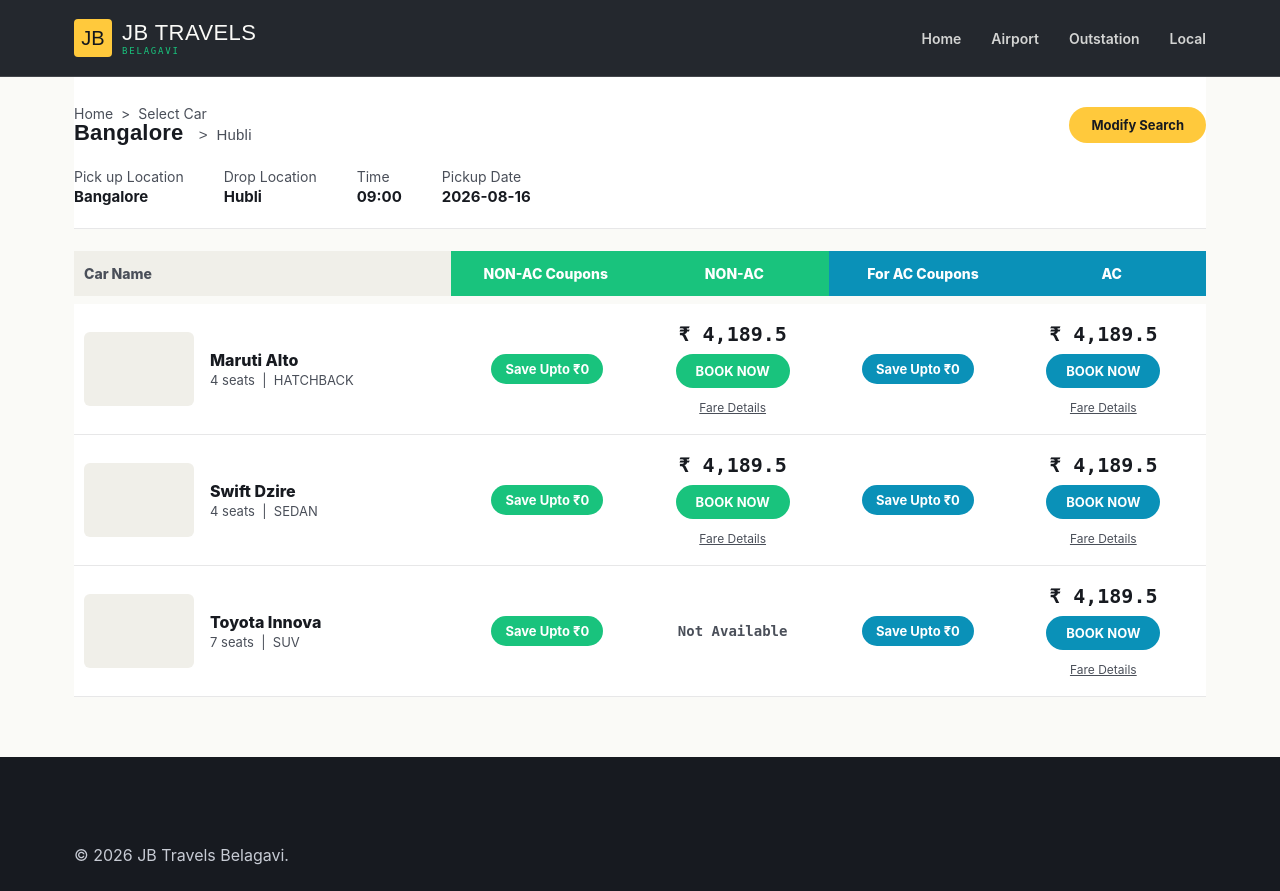
After one commit to inforaj2287-tech/jbl, a PHP site: page /outstation_search.html in a window 1280 px wide. The commit adds this page. Run offline with PHP 8.4, Linux system fonts and the light colour scheme; data comes from the database, SQL or seed files in the repository.

Commit message:
Basic Design Change

```diff
--- a/assets/css/app.css
+++ b/assets/css/app.css
@@ -99,9 +99,14 @@ h1,h2,h3,h4{ margin:0; font-family:var(--f-display); font-weight:700; letter-spa
 
 /* ---------- hero ---------- */
 .hero{
+	/* Gradient overlay on top of image. Prefer webp, fallback to svg. */
 	background:
-		radial-gradient(900px 500px at 85% -10%, rgba(255,201,60,0.14), transparent 60%),
-		var(--asphalt);
+		linear-gradient(90deg, rgba(18,22,29,0.92) 0%, rgba(18,22,29,0.72) 42%, rgba(18,22,29,0.32) 68%, rgba(18,22,29,0.55) 100%),
+		url('../images/hero-woman.jpg'),
+		url('../images/hero-woman.jpg');
+	background-size: cover;
+	background-position: center center;
+	background-repeat: no-repeat;
 	color:var(--paper);
 	padding:64px 0 0;
 	position:relative;
@@ -120,13 +125,16 @@ h1,h2,h3,h4{ margin:0; font-family:var(--f-display); font-weight:700; letter-spa
 	box-shadow:0 30px 60px -20px rgba(0,0,0,0.55);
 	overflow:hidden;
 }
-.meter-tabs{ display:flex; background:var(--paper-2); }
+.meter-tabs{ display:flex; background:var(--paper-2); border-radius:var(--radius) var(--radius) 0 0; overflow:hidden; }
 .meter-tabs button{
 	flex:1; border:0; background:transparent; padding:16px 8px; font-weight:700; font-size:13px;
 	text-transform:uppercase; letter-spacing:0.04em; color:var(--ink-soft); border-bottom:3px solid transparent;
 }
-.meter-tabs button.active{ background:var(--paper); color:var(--ink); border-bottom-color:var(--yellow); }
+.meter-tabs button.active{ background:var(--meter); color:#fff; border-bottom-color:var(--meter); }
+.btn-meter{ background:var(--meter); border-color:var(--meter); color:#fff; }
+.btn-meter:hover{ background:var(--meter-dim); border-color:var(--meter-dim); }
 .meter-body{ padding:26px 26px 24px; }
+.meter-heading{ font-family:var(--f-display); font-size:20px; font-weight:800; color:var(--ink); margin-bottom:16px; }
 .field{ margin-bottom:14px; }
 .field label{ display:block; font-size:11px; text-transform:uppercase; letter-spacing:0.08em; color:var(--ink-soft); margin-bottom:6px; font-weight:700; }
 .field input, .field select{
--- /dev/null
+++ b/outstation_search.html
@@ -0,0 +1,200 @@
+<!doctype html>
+<html lang="en">
+<head>
+  <meta charset="utf-8">
+  <meta name="viewport" content="width=device-width,initial-scale=1">
+  <title>Search Results — JB Travels</title>
+  <link href="assets/css/app.css" rel="stylesheet">
+  <style>
+    body{ background:var(--paper); }
+    .results-hero{ background:#fff;border-bottom:1px solid var(--line);padding:18px 0;margin-bottom:22px }
+    .results-crumb{ font-size:14px;color:var(--ink-soft) }
+    .results-top{ display:flex;justify-content:space-between;align-items:center;padding:10px 0 }
+    .results-top h2{ font-size:22px; text-transform:none; }
+    .modify-btn{ background:var(--yellow);border-radius:24px;padding:10px 22px;color:var(--ink);font-weight:700;font-size:13px;border:none;cursor:pointer; }
+    .results-meta{ display:flex;gap:40px;color:var(--ink-soft);font-size:14px;padding:14px 0 4px;flex-wrap:wrap; }
+    .results-meta strong{ display:block;color:var(--ink);font-size:15px;margin-top:2px; }
+
+    .car-table-head{ display:grid; grid-template-columns:2fr 1fr 1fr 1fr 1fr; gap:0; margin-bottom:8px; }
+    .car-table-head .col{ text-align:center; padding:14px 10px; font-weight:800; font-size:14px; color:#fff; }
+    .car-table-head .col.car-col{ background:var(--paper-2); color:var(--ink-soft); text-align:left; }
+    .car-table-head .col.non-ac{ background:var(--meter); }
+    .car-table-head .col.ac{ background:#0a91b8; }
+
+    .car-row{ display:grid; grid-template-columns:2fr 1fr 1fr 1fr 1fr; gap:0; align-items:center; padding:18px 10px; border-bottom:1px solid var(--line); background:#fff; }
+    .car-left{ display:flex; gap:16px; align-items:center }
+    .car-left img{ width:110px; height:74px; object-fit:cover; border-radius:6px; background:var(--paper-2); }
+    .car-name{ font-weight:800; font-size:16px }
+    .car-meta{ color:var(--ink-soft); font-size:13px; margin-top:2px; }
+
+    .col{ text-align:center; }
+    .coupon-pill{ display:inline-block;background:var(--meter);color:#fff;padding:7px 14px;border-radius:20px;font-weight:700;font-size:13px; }
+    .coupon-pill.ac-pill{ background:#0a91b8; }
+    .fare-amt{ font-size:20px; font-weight:800; font-family:var(--f-meter); color:var(--ink); }
+    .fare-amt.na{ font-size:14px; font-weight:700; color:var(--ink-soft); }
+    .book-btn{ display:inline-block;background:var(--meter);color:#fff;padding:9px 20px;border-radius:20px;font-weight:700;font-size:13px;margin-top:8px; }
+    .book-btn.ac-btn{ background:#0a91b8; }
+    .fare-note{ margin-top:8px; }
+    .fare-note a{ color:var(--ink-soft); font-size:12px; text-decoration:underline; }
+    .state-msg{ padding:40px; text-align:center; color:var(--ink-soft); }
+
+    @media (max-width:900px){
+      .car-table-head{ display:none; }
+      .car-row{ grid-template-columns:1fr; gap:14px; text-align:left; }
+      .col{ text-align:left; display:flex; align-items:center; justify-content:space-between; border-top:1px dashed var(--line); padding-top:10px; }
+      .col::before{ content:attr(data-label); font-weight:700; color:var(--ink-soft); font-size:12px; text-transform:uppercase; }
+    }
+  </style>
+</head>
+<body>
+  <header class="site-header">
+    <div class="wrap">
+      <a class="logo" href="index.html"><span class="mark">JB</span><span class="word">JB TRAVELS <small>BELAGAVI</small></span></a>
+      <nav class="nav-links">
+        <a href="index.html#top">Home</a>
+        <a href="index.html#airport">Airport</a>
+        <a href="index.html#outstation">Outstation</a>
+        <a href="index.html#fleet">Local</a>
+      </nav>
+    </div>
+  </header>
+
+  <main class="wrap" style="padding-top:0;padding-bottom:60px">
+    <div class="results-hero">
+      <div class="results-top">
+        <div>
+          <div class="results-crumb">Home &nbsp;&gt;&nbsp; Select Car</div>
+          <h2 id="routeTitle">— <span style="color:var(--ink-soft); font-weight:400; font-size:15px;">&nbsp; &gt; &nbsp;—</span></h2>
+        </div>
+        <button class="modify-btn" onclick="location.href='index.html#book'">Modify Search</button>
+      </div>
+      <div class="results-meta">
+        <div>Pick up Location<strong id="metaPickup">—</strong></div>
+        <div>Drop Location<strong id="metaDrop">—</strong></div>
+        <div>Time<strong id="metaTime">—</strong></div>
+        <div>Pickup Date<strong id="metaDate">—</strong></div>
+      </div>
+    </div>
+
+    <section>
+      <div class="car-table-head">
+        <div class="col car-col">Car Name</div>
+        <div class="col non-ac">NON-AC Coupons</div>
+        <div class="col non-ac">NON-AC</div>
+        <div class="col ac">For AC Coupons</div>
+        <div class="col ac">AC</div>
+      </div>
+
+      <div id="carRows">
+        <div class="state-msg" id="stateMsg">Searching cars…</div>
+      </div>
+    </section>
+  </main>
+
+  <footer class="site-footer">
+    <div class="wrap" style="padding-top:24px">
+      <div style="color:#c7cbd4">© 2026 JB Travels Belagavi.</div>
+    </div>
+  </footer>
+
+  <script>
+    (function () {
+      var params = new URLSearchParams(window.location.search);
+      var pickup = params.get('pickup') || 'Bangalore';
+      var drop = params.get('drop') || 'Hubli';
+      var date = params.get('date') || new Date().toISOString().slice(0, 10);
+      var time = params.get('time') || '09:00';
+      var trip = params.get('trip') || 'outstation';
+
+      document.getElementById('routeTitle').innerHTML =
+        escapeHtml(pickup) + ' <span style="color:var(--ink-soft); font-weight:400; font-size:15px;">&nbsp; &gt; &nbsp;' + escapeHtml(drop) + '</span>';
+      document.getElementById('metaPickup').textContent = pickup;
+      document.getElementById('metaDrop').textContent = drop;
+      document.getElementById('metaTime').textContent = time;
+      document.getElementById('metaDate').textContent = date;
+
+      var payload = {
+        service_type: trip.toUpperCase(),
+        trip_type: 'ONE_WAY',
+        from_location_id: 1,
+        to_location_id: 2,
+        pickup_date: date,
+        pickup_time: time
+      };
+
+      fetch('api/search.php', {
+        method: 'POST',
+        headers: { 'Content-Type': 'application/json' },
+        body: JSON.stringify(payload)
+      })
+        .then(function (res) { return res.json(); })
+        .then(function (json) {
+          if (!json.success) { return showMessage(json.message || 'No cars found.'); }
+          renderRows(groupCars(json.cars || []));
+        })
+        .catch(function () {
+          showMessage('Could not reach the server. Showing a sample list instead.');
+          renderRows(groupCars(sampleCars()));
+        });
+
+      function groupCars(cars) {
+        var groups = {};
+        cars.forEach(function (c) {
+          var key = c.car_name + '|' + c.seats;
+          if (!groups[key]) {
+            groups[key] = { car_name: c.car_name, seats: c.seats, category: c.category, image: c.image, ac: null, nonAc: null };
+          }
+          var isAc = (c.ac_type || '').toUpperCase().indexOf('NON') === -1;
+          var fare = c.fare_breakdown && c.fare_breakdown.total ? c.fare_breakdown.total : null;
+          if (isAc) groups[key].ac = fare; else groups[key].nonAc = fare;
+        });
+        return Object.keys(groups).map(function (k) { return groups[k]; });
+      }
+
+      function renderRows(rows) {
+        var wrap = document.getElementById('carRows');
+        if (!rows.length) { return showMessage('No matching vehicles available for this route.'); }
+        wrap.innerHTML = rows.map(function (r) {
+          return '' +
+            '<div class="car-row">' +
+              '<div class="car-left">' +
+                (r.image ? '<img src="' + escapeHtml(r.image) + '" alt="' + escapeHtml(r.car_name) + '">' : '<div style="width:110px;height:74px;border-radius:6px;background:var(--paper-2)"></div>') +
+                '<div><div class="car-name">' + escapeHtml(r.car_name) + '</div>' +
+                '<div class="car-meta">' + r.seats + ' seats &nbsp;|&nbsp; ' + escapeHtml(r.category || '') + '</div></div>' +
+              '</div>' +
+              '<div class="col" data-label="NON-AC Coupons"><span class="coupon-pill">Save Upto ₹0</span></div>' +
+              '<div class="col" data-label="NON-AC">' + fareCell(r.nonAc, 'book-btn') + '</div>' +
+              '<div class="col" data-label="For AC Coupons"><span class="coupon-pill ac-pill">Save Upto ₹0</span></div>' +
+              '<div class="col" data-label="AC">' + fareCell(r.ac, 'book-btn ac-btn') + '</div>' +
+            '</div>';
+        }).join('');
+      }
+
+      function fareCell(amount, btnClass) {
+        if (!amount) return '<div class="fare-amt na">Not Available</div>';
+        return '<div class="fare-amt">₹ ' + Number(amount).toLocaleString('en-IN') + '</div>' +
+          '<a class="' + btnClass + '" href="#">BOOK NOW</a>' +
+          '<div class="fare-note"><a href="#">Fare Details</a></div>';
+      }
+
+      function showMessage(text) {
+        document.getElementById('stateMsg').textContent = text;
+      }
+
+      function escapeHtml(s) {
+        return String(s).replace(/[&<>"']/g, function (c) { return { '&': '&amp;', '<': '&lt;', '>': '&gt;', '"': '&quot;', "'": '&#39;' }[c]; });
+      }
+
+      // Fallback sample data so the page still demos the layout without a DB/API.
+      function sampleCars() {
+        return [
+          { car_name: 'Swift Dzire', seats: 4, category: 'Sedan', image: '', ac_type: 'NON-AC', fare_breakdown: { total: 8128 } },
+          { car_name: 'Swift Dzire', seats: 4, category: 'Sedan', image: '', ac_type: 'AC', fare_breakdown: { total: 8540 } },
+          { car_name: 'Toyota Innova Crysta', seats: 6, category: 'SUV', image: '', ac_type: 'AC', fare_breakdown: { total: 12298 } },
+          { car_name: 'Toyota Innova', seats: 7, category: 'SUV', image: '', ac_type: 'AC', fare_breakdown: { total: 13122 } }
+        ];
+      }
+    })();
+  </script>
+</body>
+</html>
```
Also changed, not shown: assets/js/app.js (+3 -35 lines), assets/js/search.js (+11 -54 lines), index.html (+4 -4 lines), assets/css/hero-woman.webp (added), assets/images/hero-woman.svg (added), assets/images/hero-woman.webp (added).
